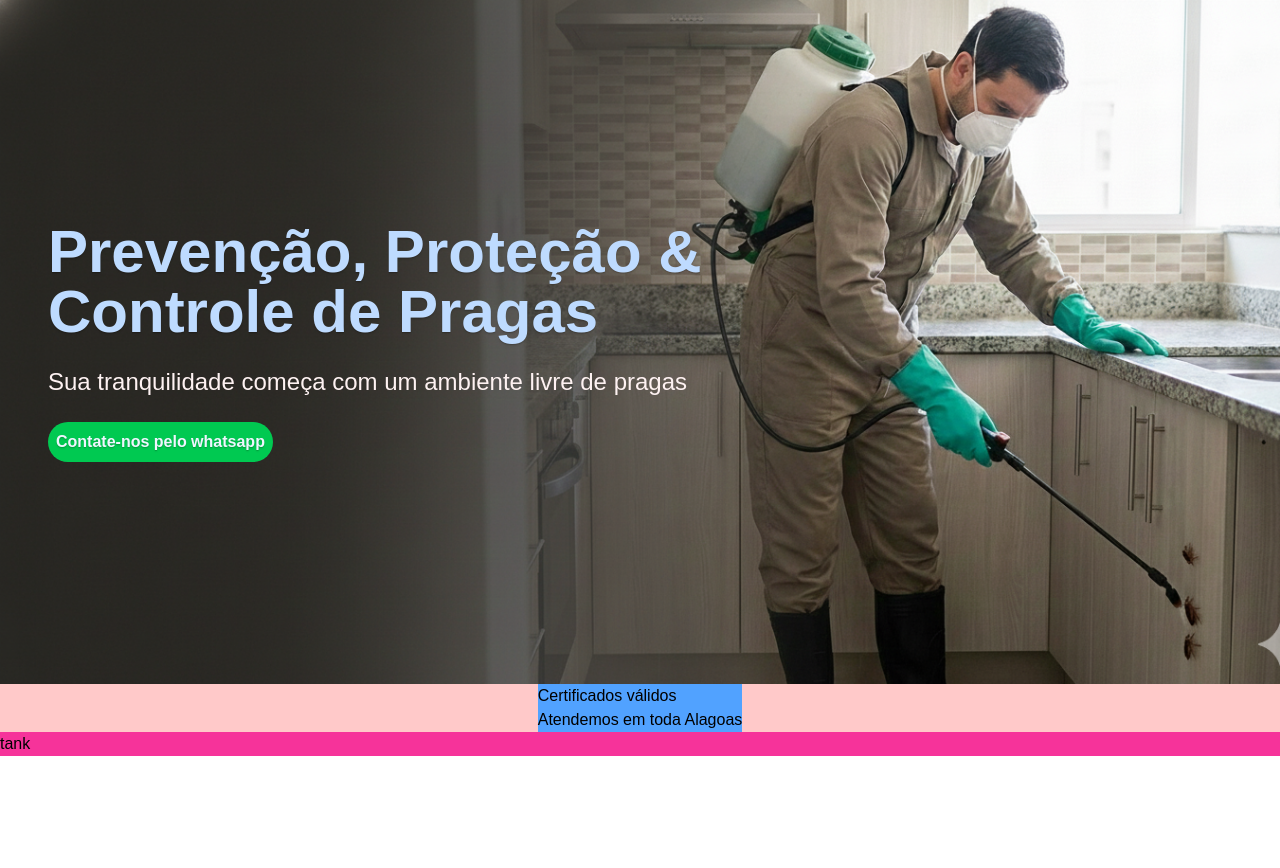
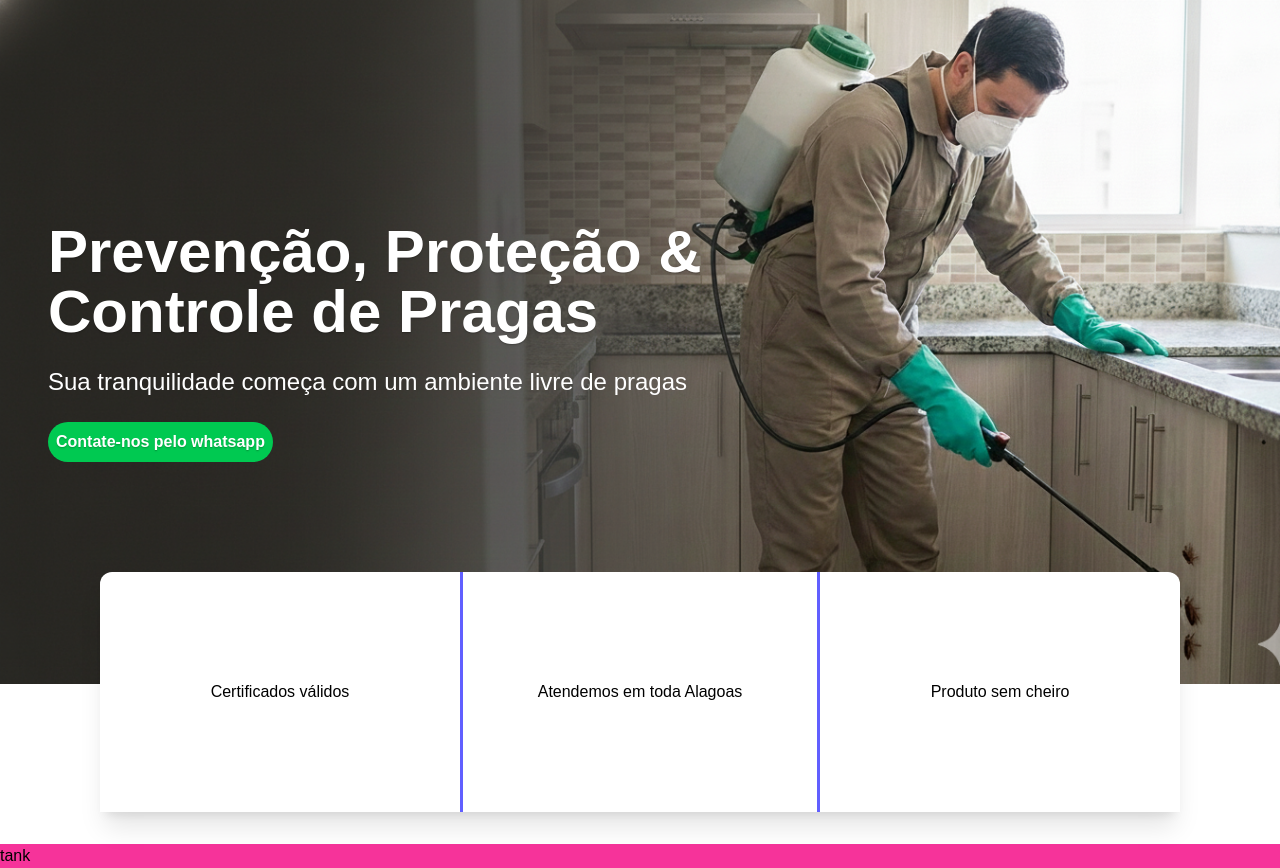
Before and after one commit to Venus741/insetpragas, a Next.js app: page / in a window 1280 px wide. Before the commit the page ends 800 px from the top, so only its background shows below. Built offline with nearby package versions, Linux system fonts and the light colour scheme.

Commit message:
Styling Infobar

```diff
--- a/src/components/header/contactButton.tsx
+++ b/src/components/header/contactButton.tsx
@@ -1,7 +1,7 @@
 export default function Contact() {
     return(
         <div className="flex">
-            <button className="p-2 rounded-full text-blue-50 font-bold bg-green-500 text-shadow-sm">Contate-nos pelo whatsapp</button>
+            <button className="p-2 rounded-full text-white font-bold bg-green-500 text-shadow-sm">Contate-nos pelo whatsapp</button>
         </div>
     )
 }
--- a/src/components/header/header.tsx
+++ b/src/components/header/header.tsx
@@ -6,10 +6,10 @@ export default function Header() {
             <div className="bg-[url('/images/bg-banner.png')] bg-cover w-full h-auto flex-1 flex items-center">
 
                 <div className="relative text-start w-200 h-flex m-12">
-                    <h1 className="text-blue-200 font-bold font-anton text-6xl text-shadow-sm">Prevenção, Proteção & Controle de Pragas</h1>
+                    <h1 className="text-white font-bold font-anton text-6xl text-shadow-sm">Prevenção, Proteção & Controle de Pragas</h1>
                     <br />
 
-                    <h2 className="text-2xl text-red-50 font-impact">Sua tranquilidade começa com um ambiente livre de pragas</h2>
+                    <h2 className="text-2xl text-white font-impact">Sua tranquilidade começa com um ambiente livre de pragas</h2>
                     <br />
 
                     <Contact/>
--- a/src/components/main/pestControl.tsx
+++ b/src/components/main/pestControl.tsx
@@ -1,11 +1,18 @@
 export default function PestControl() {
     return(
-        <div className="flex justify-center bg-red-200">
-            <div className="bg-blue-400">
-                <ul>Certificados válidos</ul>
-                <ul>Atendemos em toda Alagoas</ul>
-                <ul></ul>
-            </div>
+        <div className="flex justify-center bg-white">
+            <section className="flex -mt-28 transparent w-auto h-60 justify-center text-center rounded-x1 mb-8 shadow-xl">
+
+                <article className="flex justify-center items-center bg-white w-90 rounded-l-xl">
+                    <p>Certificados válidos</p>
+                </article>
+                <article className="flex justify-center items-center bg-white w-90 border-x-3 border-indigo-500">
+                    <p>Atendemos em toda Alagoas</p>
+                </article>
+                <article className="flex justify-center items-center bg-white w-90 rounded-r-xl">
+                    <p>Produto sem cheiro</p>
+                </article>
+            </section>
         </div>
     )
 }
```
